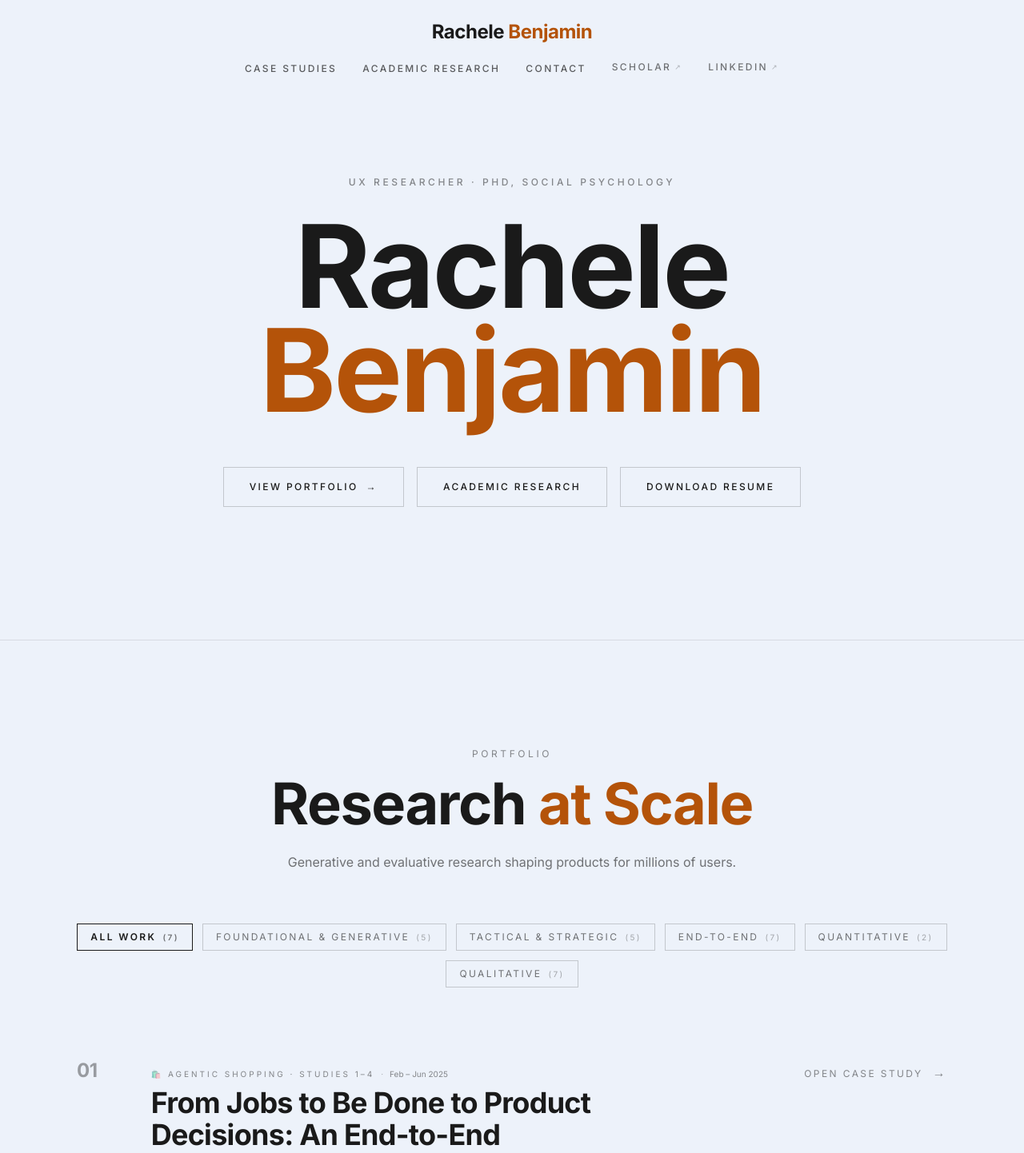
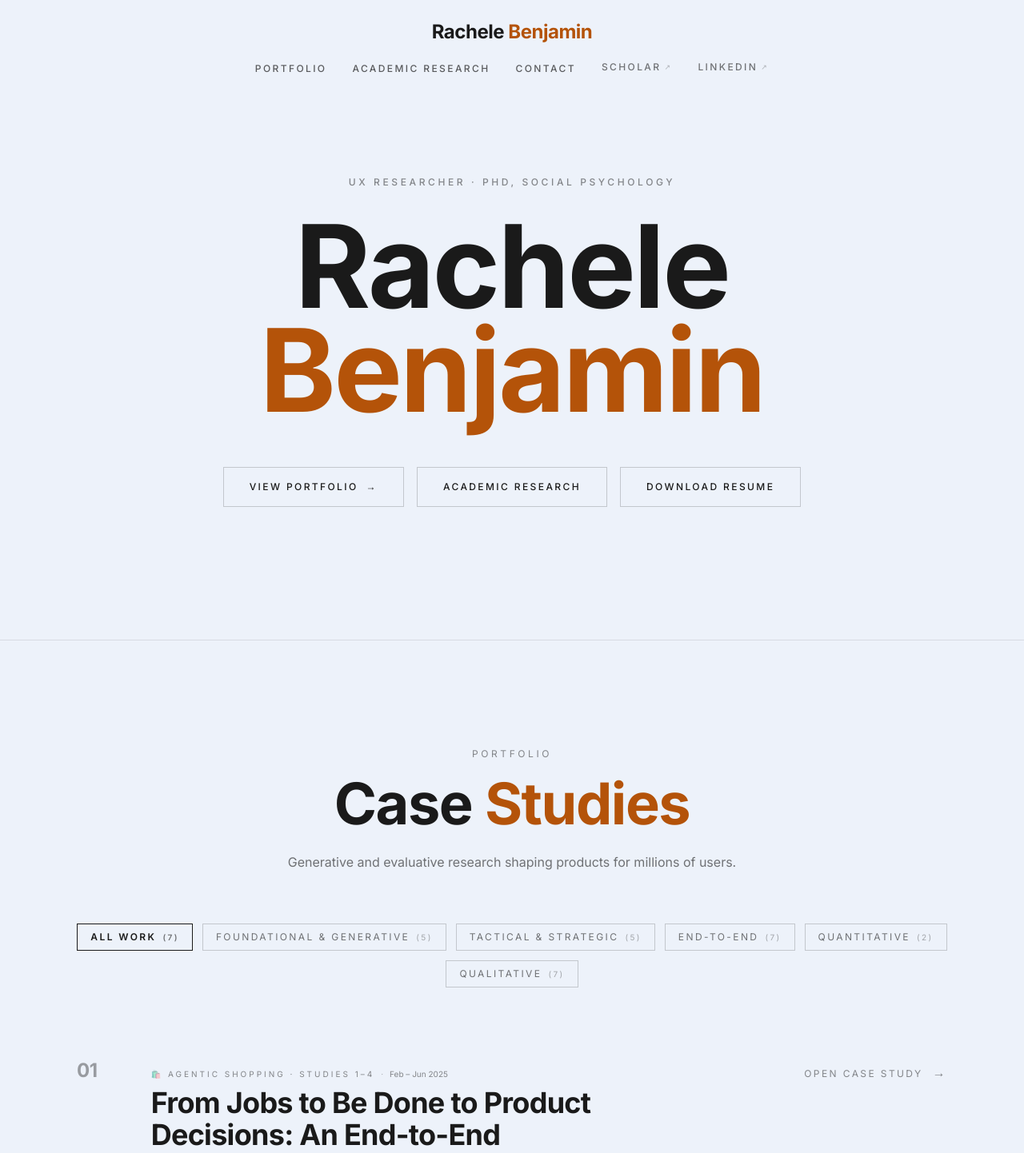
Before and after one commit to RacheleBenjamin/website, a React (Vite) app: page / in a window 1280 px wide. Shown: the top 1442 px of the page at 80% size. Built offline with nearby package versions, Linux system fonts and the light colour scheme.

Commit message:
Rename section to Case Studies, nav link to Portfolio

```diff
--- a/src/components/CaseStudy.jsx
+++ b/src/components/CaseStudy.jsx
@@ -45,7 +45,7 @@ export default function CaseStudy() {
         >
           <span className="text-xs tracking-wider-3 uppercase text-ink/50">Portfolio</span>
           <h2 className="mt-4 font-display text-5xl sm:text-6xl lg:text-7xl leading-[1.05] tracking-tight">
-            Research <span className="text-work">at Scale</span>
+            Case <span className="text-work">Studies</span>
           </h2>
           <p className="mt-6 text-base text-ink/60 max-w-2xl mx-auto leading-relaxed">
             Generative and evaluative research shaping products for millions of users.
--- a/src/components/Nav.jsx
+++ b/src/components/Nav.jsx
@@ -3,7 +3,7 @@ import { motion } from 'framer-motion'
 import { scrollToAnchor } from '../hooks/scrollToAnchor'
 
 const homeLinks = [
-  { label: 'Case Studies', href: '#case-study' },
+  { label: 'Portfolio', href: '#case-study' },
   { label: 'Academic Research', href: '#/research' },
   { label: 'Contact', href: '#contact' },
 ]
```
